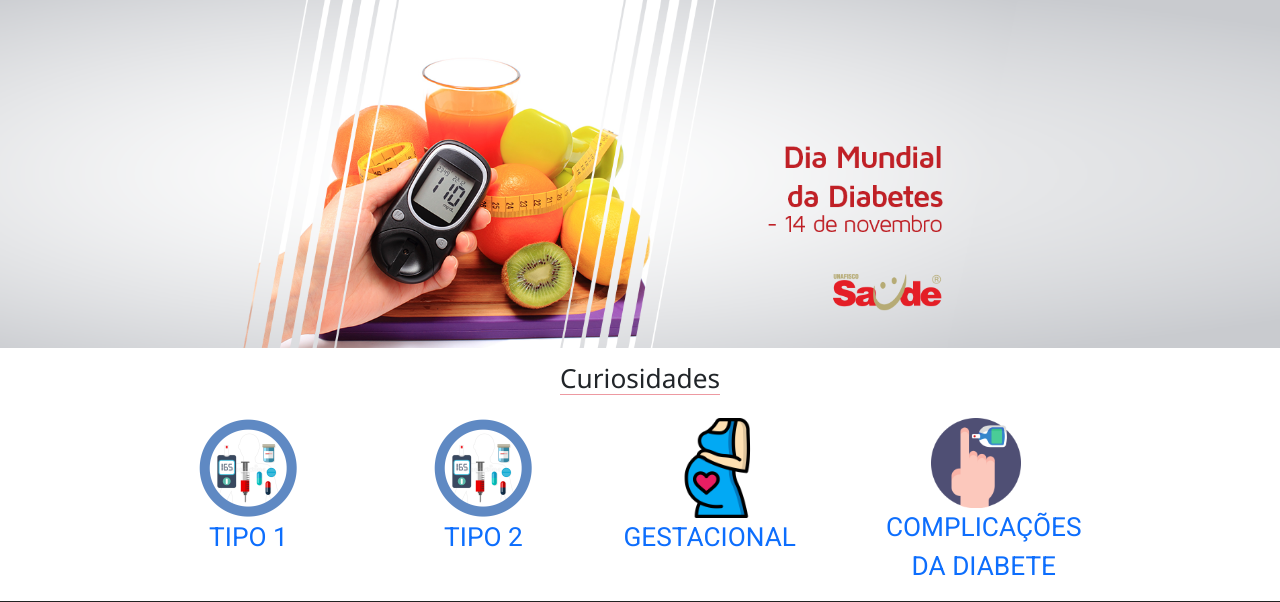
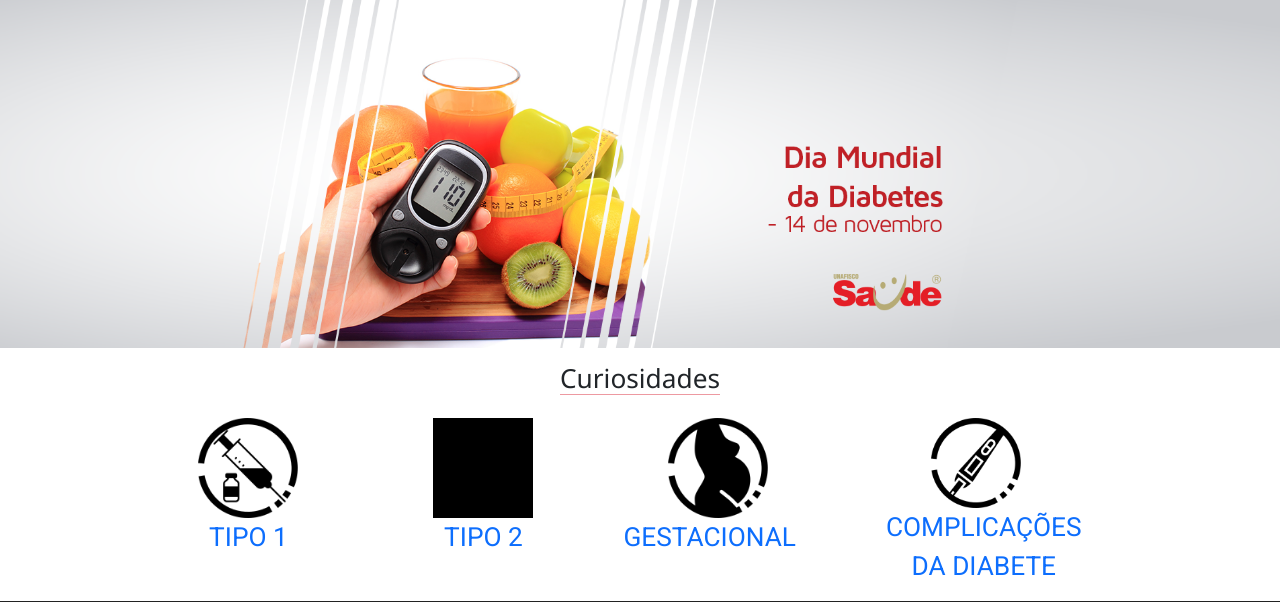
Before and after one commit to BiancaLouS/DMellitus, a PHP site: page / in a window 1280 px wide. Shown: the part 721-1323 px from the top of the page. Run offline with PHP 8.4, Linux system fonts and the light colour scheme.

Commit message:
Adicionando novos icones

```diff
--- a/index.php
+++ b/index.php
@@ -29,7 +29,7 @@
         <div class="d-flex justify-content-center">
           <div class="d-flex justify-content-evenly">
           <div class="mx-5">
-            <img class="me-5"  onclick="document.getElementById('id01').style.display='block'" class="w3-img w3-black" src="Img/curiosidades.jpg" alt="" width="100px">
+            <img class="me-5"  onclick="document.getElementById('id01').style.display='block'" class="w3-img w3-black" src="Img/tipo1.png" alt="" width="100px">
             <p class="text-center text-primary fs-3 me-5 textoTipo">
               TIPO 1
             </p>
@@ -70,7 +70,7 @@
           </section>
           <!-- modal  -->
           <div class="mx-5">
-            <img src="Img/curiosidades.jpg" onclick="document.getElementById('id012').style.display='block'" class="w3-img w3-black" alt="" width="100px">
+            <img src="Img/tipo2.png" onclick="document.getElementById('id012').style.display='block'" class="w3-img w3-black" alt="" width="100px">
             <p class="text-center text-primary fs-3 textoTipo">
               TIPO 2
             </p>
@@ -105,7 +105,7 @@
             </div>
           </section>
           <div class="mx-5">
-            <img class="ms-5" onclick="document.getElementById('id013').style.display='block'" class="w3-img w3-black" src="Img/mae.png" alt="" width="100px">
+            <img class="ms-5" onclick="document.getElementById('id013').style.display='block'" class="w3-img w3-black" src="Img/maePreto.png" alt="" width="100px">
             <p class="text-center text-primary fs-3 textoTipo">
                 GESTACIONAL
             </p>
@@ -210,7 +210,7 @@
             </div>
           </section>
           <div class="mx-5">
-            <img class="ms-5" onclick="document.getElementById('id014').style.display='block'" class="w3-img w3-black" src="Img/teste-de-diabetes.png" alt="" width="90px">
+            <img class="ms-5" onclick="document.getElementById('id014').style.display='block'" class="w3-img w3-black" src="Img/medidorGliIcon.png" alt="" width="90px">
             <p class="text-center text-primary fs-3 textoTipo">
                 COMPLICAÇÕES <br> DA DIABETE
             </p>
```
Also changed, not shown: Img/mae.png (deleted), Img/maePreto.png (added), Img/medidorGliIcon.png (added), Img/tipo1.png (added), Img/tipo2.png (added).
